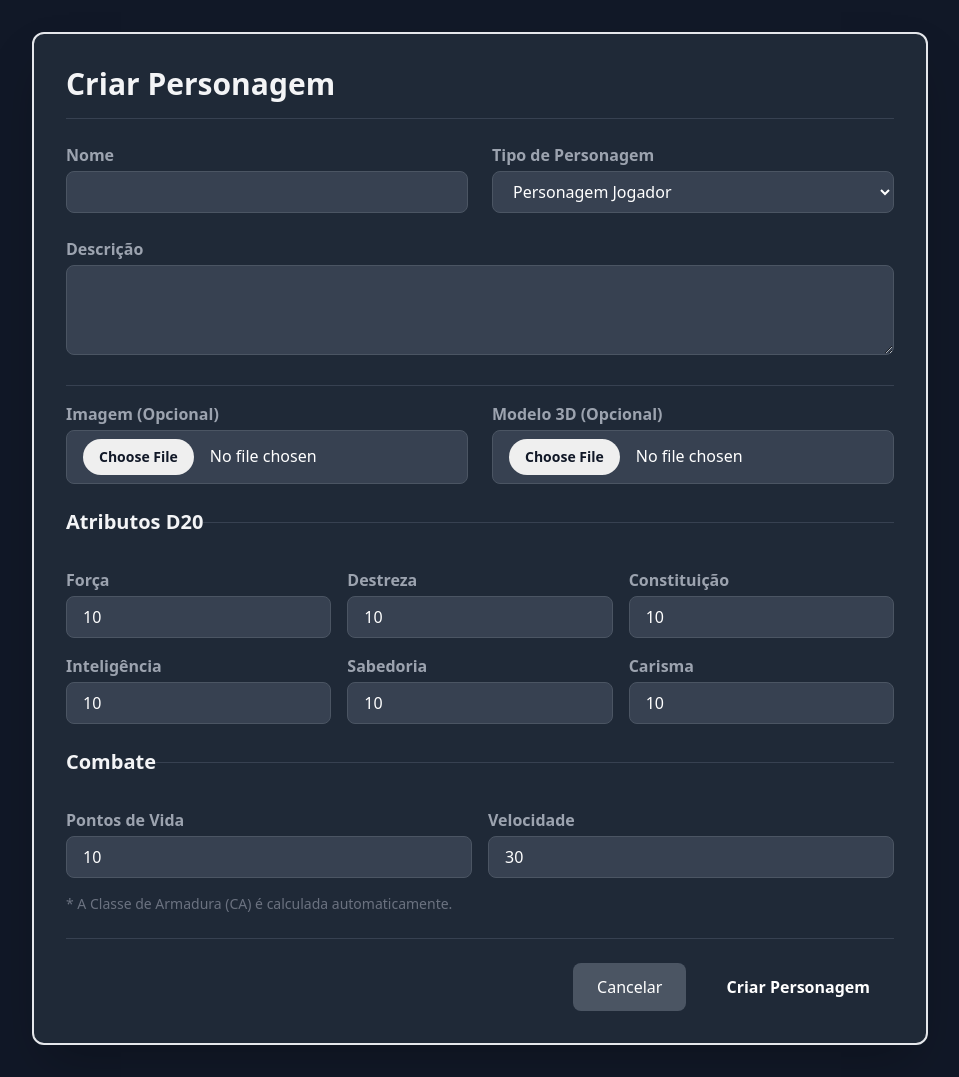
After one commit to BugRed/throw_iniciative_djangoApp, a Django app: page /characters/create/ in a window 1280 px wide. The commit adds this page. Shown: the whole page, without its empty margins (160-1119 px from the left). Run offline with Django 5.2, Linux system fonts and the light colour scheme; the visitor is signed in with stand-in values (Sample User, id 1); some libraries are stand-ins or nearby versions.

Commit message:
Adição de criação de personagem

```diff
--- /dev/null
+++ b/characters/templates/characters/character_form.html
@@ -0,0 +1,145 @@
+{% extends 'base.html' %}
+{% block title %}{% if form.instance.pk %}Editar{% else %}Criar{% endif %} Personagem{% endblock %}
+
+{% block content %}
+<div class="min-h-screen p-8">
+    <div class="max-w-4xl mx-auto bg-gray-800 p-8 rounded-xl shadow-2xl border-2 border-rpg-gold">
+
+        <h1 class="text-3xl font-bold text-rpg-gold font-medieval mb-6 border-b border-gray-700 pb-4">
+            {% if form.instance.pk %}Editar{% else %}Criar{% endif %} Personagem
+        </h1>
+
+        <form method="post" enctype="multipart/form-data" class="space-y-6">
+            {% csrf_token %}
+
+            {% if form.errors %}
+                <div class="p-4 bg-red-800 text-white rounded-lg">
+                    <p class="font-bold">Erro(s) no formulário:</p>
+                    <ul>
+                        {% for field, errors in form.errors.items %}
+                            {% for error in errors %}
+                                <li>{{ field.label|default:field }}: {{ error }}</li>
+                            {% endfor %}
+                        {% endfor %}
+                    </ul>
+                </div>
+            {% endif %}
+
+            <div class="grid grid-cols-1 md:grid-cols-2 gap-6">
+                <div>
+                    <label class="block text-gray-400 font-semibold mb-1" for="{{ form.name.id_for_label }}">Nome</label>
+                    <input type="text" name="{{ form.name.name }}" id="{{ form.name.id_for_label }}" value="{{ form.name.value|default:'' }}"
+                           required class="w-full px-4 py-2 bg-gray-700 border border-gray-600 rounded-lg text-white focus:outline-none focus:ring-2 focus:ring-rpg-gold">
+                </div>
+                <div>
+                    <label class="block text-gray-400 font-semibold mb-1" for="{{ form.character_type.id_for_label }}">Tipo de Personagem</label>
+                    <select name="{{ form.character_type.name }}" id="{{ form.character_type.id_for_label }}"
+                            required class="w-full px-4 py-2 bg-gray-700 border border-gray-600 rounded-lg text-white focus:outline-none focus:ring-2 focus:ring-rpg-gold">
+                        {% for value, label in form.character_type.field.choices %}
+                            <option value="{{ value }}" {% if form.character_type.value == value %}selected{% endif %}>{{ label }}</option>
+                        {% endfor %}
+                    </select>
+                </div>
+            </div>
+
+            <div>
+                <label class="block text-gray-400 font-semibold mb-1" for="{{ form.description.id_for_label }}">Descrição</label>
+                <textarea name="{{ form.description.name }}" id="{{ form.description.id_for_label }}" rows="3"
+                          class="w-full px-4 py-2 bg-gray-700 border border-gray-600 rounded-lg text-white focus:outline-none focus:ring-2 focus:ring-rpg-gold">{{ form.description.value|default:'' }}</textarea>
+            </div>
+
+            <div class="grid grid-cols-1 md:grid-cols-2 gap-6 pt-4 border-t border-gray-700">
+                <div>
+                    <label class="block text-gray-400 font-semibold mb-1" for="{{ form.image.id_for_label }}">Imagem (Opcional)</label>
+                    <input type="file" name="{{ form.image.name }}" id="{{ form.image.id_for_label }}"
+                           class="w-full px-4 py-2 bg-gray-700 border border-gray-600 rounded-lg text-white focus:outline-none focus:ring-2 focus:ring-rpg-gold
+                                  file:mr-4 file:py-2 file:px-4 file:rounded-full file:border-0 file:text-sm file:font-semibold file:bg-rpg-gold file:text-gray-900 hover:file:bg-yellow-600">
+                    {% if form.image.value and form.image.value.url %}<p class="text-xs text-gray-400 mt-1">Arquivo atual: <a href="{{ form.image.value.url }}" class="text-rpg-gold">Visualizar</a></p>{% endif %}
+                </div>
+                <div>
+                    <label class="block text-gray-400 font-semibold mb-1" for="{{ form.model_3d.id_for_label }}">Modelo 3D (Opcional)</label>
+                    <input type="file" name="{{ form.model_3d.name }}" id="{{ form.model_3d.id_for_label }}"
+                           class="w-full px-4 py-2 bg-gray-700 border border-gray-600 rounded-lg text-white focus:outline-none focus:ring-2 focus:ring-rpg-gold
+                                  file:mr-4 file:py-2 file:px-4 file:rounded-full file:border-0 file:text-sm file:font-semibold file:bg-rpg-gold file:text-gray-900 hover:file:bg-yellow-600">
+                    {% if form.model_3d.value and form.model_3d.value.url %}<p class="text-xs text-gray-400 mt-1">Arquivo atual: <a href="{{ form.model_3d.value.url }}" class="text-rpg-gold">Visualizar</a></p>{% endif %}
+                </div>
+            </div>
+
+            <fieldset class="pt-4 border-t border-gray-700">
+                <legend class="text-xl text-rpg-gold font-semibold mb-4">Atributos D20</legend>
+                <div class="grid grid-cols-2 sm:grid-cols-3 gap-4">
+                    <div>
+                        <label class="block text-gray-400 font-semibold mb-1" for="{{ form.strength.id_for_label }}">Força</label>
+                        <input type="number" name="{{ form.strength.name }}" id="{{ form.strength.id_for_label }}" value="{{ form.strength.value|default:10 }}"
+                               class="w-full px-4 py-2 bg-gray-700 border border-gray-600 rounded-lg text-white focus:outline-none focus:ring-2 focus:ring-rpg-gold"
+                               min="1" max="30">
+                    </div>
+                    <div>
+                        <label class="block text-gray-400 font-semibold mb-1" for="{{ form.dexterity.id_for_label }}">Destreza</label>
+                        <input type="number" name="{{ form.dexterity.name }}" id="{{ form.dexterity.id_for_label }}" value="{{ form.dexterity.value|default:10 }}"
+                               class="w-full px-4 py-2 bg-gray-700 border border-gray-600 rounded-lg text-white focus:outline-none focus:ring-2 focus:ring-rpg-gold"
+                               min="1" max="30">
+                    </div>
+                    <div>
+                        <label class="block text-gray-400 font-semibold mb-1" for="{{ form.constitution.id_for_label }}">Constituição</label>
+                        <input type="number" name="{{ form.constitution.name }}" id="{{ form.constitution.id_for_label }}" value="{{ form.constitution.value|default:10 }}"
+                               class="w-full px-4 py-2 bg-gray-700 border border-gray-600 rounded-lg text-white focus:outline-none focus:ring-2 focus:ring-rpg-gold"
+                               min="1" max="30">
+                    </div>
+                    <div>
+                        <label class="block text-gray-400 font-semibold mb-1" for="{{ form.intelligence.id_for_label }}">Inteligência</label>
+                        <input type="number" name="{{ form.intelligence.name }}" id="{{ form.intelligence.id_for_label }}" value="{{ form.intelligence.value|default:10 }}"
+                               class="w-full px-4 py-2 bg-gray-700 border border-gray-600 rounded-lg text-white focus:outline-none focus:ring-2 focus:ring-rpg-gold"
+                               min="1" max="30">
+                    </div>
+                    <div>
+                        <label class="block text-gray-400 font-semibold mb-1" for="{{ form.wisdom.id_for_label }}">Sabedoria</label>
+                        <input type="number" name="{{ form.wisdom.name }}" id="{{ form.wisdom.id_for_label }}" value="{{ form.wisdom.value|default:10 }}"
+                               class="w-full px-4 py-2 bg-gray-700 border border-gray-600 rounded-lg text-white focus:outline-none focus:ring-2 focus:ring-rpg-gold"
+                               min="1" max="30">
+                    </div>
+                    <div>
+                        <label class="block text-gray-400 font-semibold mb-1" for="{{ form.charisma.id_for_label }}">Carisma</label>
+                        <input type="number" name="{{ form.charisma.name }}" id="{{ form.charisma.id_for_label }}" value="{{ form.charisma.value|default:10 }}"
+                               class="w-full px-4 py-2 bg-gray-700 border border-gray-600 rounded-lg text-white focus:outline-none focus:ring-2 focus:ring-rpg-gold"
+                               min="1" max="30">
+                    </div>
+                </div>
+            </fieldset>
+
+            <fieldset class="pt-4 border-t border-gray-700">
+                <legend class="text-xl text-rpg-gold font-semibold mb-4">Combate</legend>
+                <div class="grid grid-cols-2 gap-4">
+                    <div>
+                        <label class="block text-gray-400 font-semibold mb-1" for="{{ form.hit_points.id_for_label }}">Pontos de Vida</label>
+                        <input type="number" name="{{ form.hit_points.name }}" id="{{ form.hit_points.id_for_label }}" value="{{ form.hit_points.value|default:1 }}"
+                               class="w-full px-4 py-2 bg-gray-700 border border-gray-600 rounded-lg text-white focus:outline-none focus:ring-2 focus:ring-rpg-gold"
+                               min="1">
+                    </div>
+                    <div>
+                        <label class="block text-gray-400 font-semibold mb-1" for="{{ form.speed.id_for_label }}">Velocidade</label>
+                        <input type="number" name="{{ form.speed.name }}" id="{{ form.speed.id_for_label }}" value="{{ form.speed.value|default:30 }}"
+                               class="w-full px-4 py-2 bg-gray-700 border border-gray-600 rounded-lg text-white focus:outline-none focus:ring-2 focus:ring-rpg-gold"
+                               min="1">
+                    </div>
+
+                    <div class="col-span-2 text-sm text-gray-500">
+                        * A Classe de Armadura (CA) é calculada automaticamente.
+                    </div>
+                </div>
+            </fieldset>
+
+            <div class="flex justify-end space-x-4 pt-6 border-t border-gray-700">
+                <a href="{% url 'character-list-template' %}"
+                   class="px-6 py-3 bg-gray-600 text-white rounded-lg hover:bg-gray-700 transition-colors">
+                    Cancelar
+                </a>
+                <button type="submit"
+                        class="px-6 py-3 bg-rpg-green text-white font-semibold rounded-lg hover:bg-green-700 transition-colors">
+                    {% if form.instance.pk %}Salvar Alterações{% else %}Criar Personagem{% endif %}
+                </button>
+            </div>
+        </form>
+    </div>
+</div>
+{% endblock %}
--- a/characters/views.py
+++ b/characters/views.py
@@ -1,6 +1,22 @@
 from rest_framework import generics, permissions
+from django.views.generic import (
+    ListView, CreateView, UpdateView, DeleteView, DetailView
+) # Importar Views de Classe para Templates
+from django.contrib.auth.mixins import LoginRequiredMixin
+from django.urls import reverse_lazy # Para redirecionamento após sucesso
+
 from .models import Character
-from .serializers import CharacterSerializer
+from .serializers import CharacterSerializer # Manter este se for usado apenas para API
+
+from django.shortcuts import get_object_or_404 # Importar se não existir
+from django.urls import reverse_lazy
+
+try:
+    from rooms.models import Room
+except ImportError:
+    pass
+
+# ==================== VIEWS BASEADAS EM CLASSE (API - DRF) ====================
 
 class CharacterListCreateView(generics.ListCreateAPIView):
     serializer_class = CharacterSerializer
@@ -18,3 +34,81 @@ class CharacterDetailView(generics.RetrieveUpdateDestroyAPIView):
 
     def get_queryset(self):
         return Character.objects.filter(owner=self.request.user)
+
+
+# ==================== VIEWS BASEADAS EM CLASSE (Templates - Django CBV) ====================
+
+# 1. LISTAGEM DE PERSONAGENS (Template: character-list-template)
+class CharacterListView(LoginRequiredMixin, ListView):
+    """Exibe a lista de personagens do usuário logado."""
+    model = Character
+    template_name = 'characters/character_list.html'
+    context_object_name = 'characters'
+
+    def get_queryset(self):
+        # Garante que apenas os personagens do usuário logado são listados
+        return Character.objects.filter(owner=self.request.user).order_by('name')
+
+# 2. CRIAÇÃO DE PERSONAGEM (Template: character-create-template)
+class CharacterCreateView(LoginRequiredMixin, CreateView):
+    """Cria um novo personagem, forçando o tipo baseado no user_type do criador."""
+    model = Character
+    fields = [
+        'name', 'character_type', 'description', 'image', 'model_3d',
+        'strength', 'dexterity', 'constitution', 'intelligence', 'wisdom', 'charisma',
+        'hit_points', 'speed'
+    ]
+    template_name = 'characters/character_form.html'
+
+    def get_form(self, form_class=None):
+        form = super().get_form(form_class)
+        user_type = self.request.user.user_type
+
+        # Restringe as opções do campo 'character_type' no formulário
+        if user_type == 'player':
+            form.fields['character_type'].choices = [('player', 'Personagem Jogador')]
+            form.fields['character_type'].initial = 'player'
+        elif user_type == 'master':
+            form.fields['character_type'].choices = [
+                ('npc', 'NPC (Mestre)'),
+                ('monster', 'Monstro')
+            ]
+
+        return form
+
+    def form_valid(self, form):
+        char_type = form.cleaned_data.get('character_type')
+        user_type = self.request.user.user_type
+
+        # VALIDAÇÃO DE SUBMISSÃO (Garante que o tipo não foi manipulado)
+        if user_type == 'player' and char_type != 'player':
+             form.add_error('character_type', 'Erro: Jogadores só podem criar Personagens Jogadores (PJ).')
+             return self.form_invalid(form)
+
+        if user_type == 'master' and char_type == 'player':
+            form.add_error('character_type', 'Erro: Mestres devem criar NPCs ou Monstros.')
+            return self.form_invalid(form)
+
+        form.instance.owner = self.request.user
+
+        # Chama super().form_valid() para salvar o personagem e obter o objeto
+        response = super().form_valid(form)
+
+        # ASSOCIAÇÃO DO PERSONAGEM À SALA
+        room_pk = self.kwargs.get('room_pk')
+        if room_pk:
+            try:
+                room = Room.objects.get(pk=room_pk)
+                room.characters.add(self.object)
+            except Room.DoesNotExist:
+                pass
+
+        return response
+
+    def get_success_url(self):
+        # Redireciona para a Sala se a criação foi feita no contexto da Sala
+        room_pk = self.kwargs.get('room_pk')
+        if room_pk:
+            return reverse_lazy('room-detail-template', kwargs={'pk': room_pk})
+        # Caso contrário, redireciona para a lista geral de personagens
+        return reverse_lazy('character-list-template')
--- a/core/urls.py
+++ b/core/urls.py
@@ -1,3 +1,5 @@
+# core/urls.py
+
 from django.contrib import admin
 from django.urls import path, include
 from django.views.generic import RedirectView
@@ -23,6 +25,7 @@ urlpatterns = [
     # TEMPLATES HTML (Frontend) - SEPARADO
     path('', include('accounts.urls_templates')),
 
-
     path('rooms/', include('rooms.urls_templates')),
+    # === ROTA ADICIONADA: Characters Templates ===
+    path('characters/', include('characters.urls_templates')),
 ]
```
Also changed, not shown: accounts/templates/accounts/dashboard.html (+12 -1 lines), characters/templates/characters/character_list.html (added, +66 -0 lines), characters/urls_templates.py (added, +23 -0 lines), rooms/templates/rooms/room_detail.html (+35 -0 lines), characters/tumblr_af970fc741e13dff040210e36787cc66_6e1209b9_1280.jpg (added).
